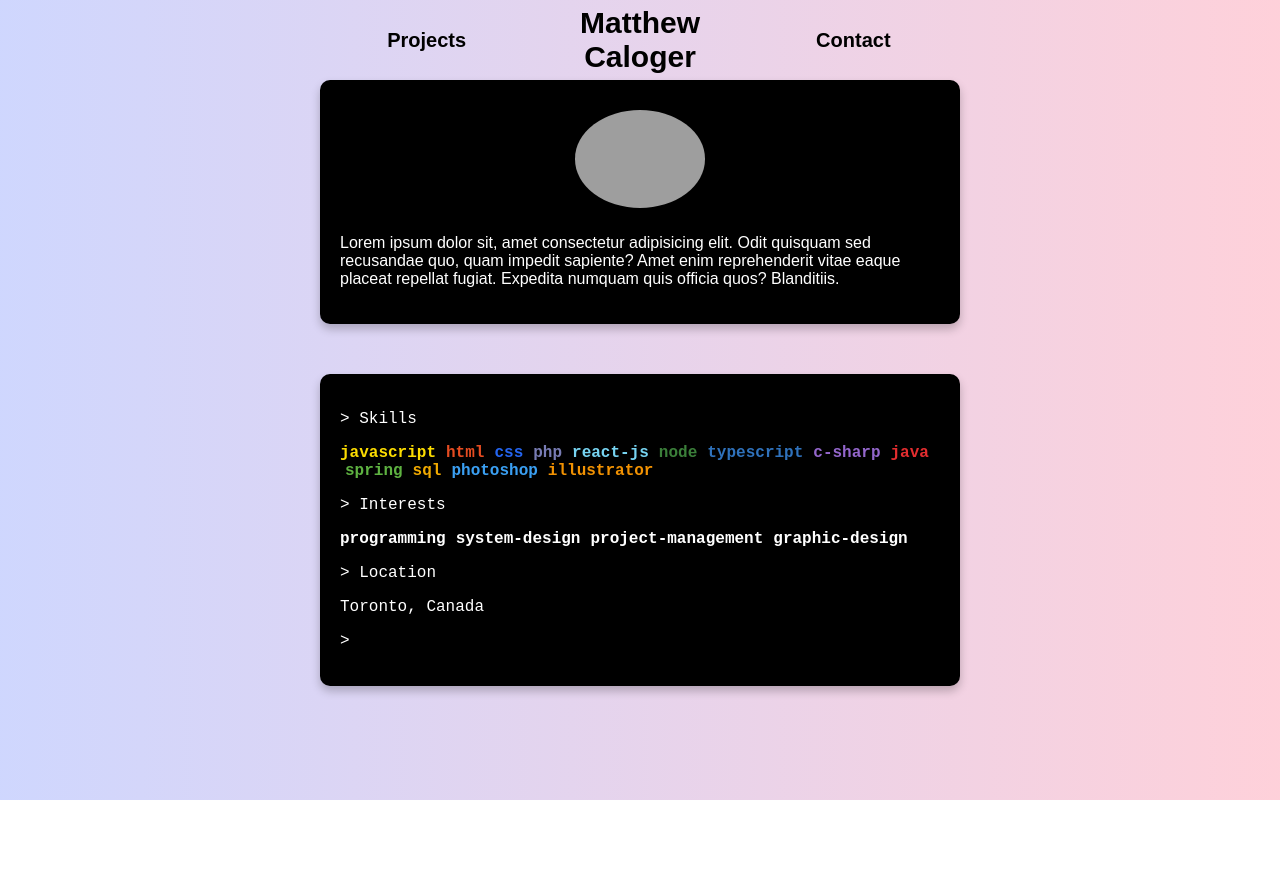
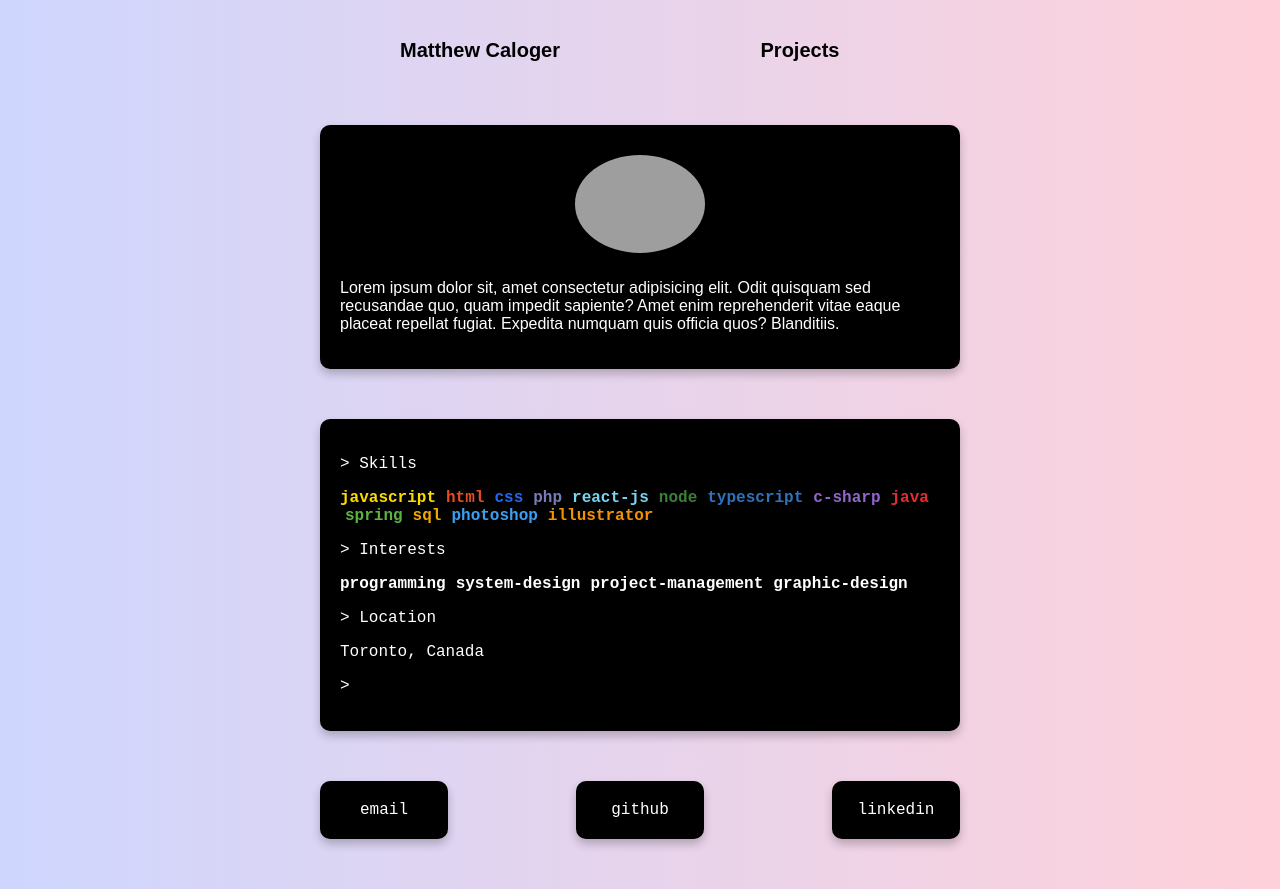
Before and after one commit to mattcaloger/Caloger.com, a React (Create React App) app in the folder calogercom/: page / in a window 1280 px wide. Before the commit the page ends 800 px from the top, so only its background shows below. Built offline with nearby package versions, Linux system fonts and the light colour scheme; grey boxes are pictures that could not be loaded.

Commit message:
Style and footer changes

```diff
--- a/calogercom/src/App.js
+++ b/calogercom/src/App.js
@@ -33,8 +33,10 @@ function App() {
 
         <AppRouter />
 
+          <Footer />
+      </Content>
 
-      </Content>
+
 
     </div>
   );
--- a/calogercom/src/Components/AboutBlurb/AboutBlurb.jsx
+++ b/calogercom/src/Components/AboutBlurb/AboutBlurb.jsx
@@ -5,7 +5,6 @@ import ProfilePicture from '../ProfilePicture/ProfilePicture'
 const AboutBlock = styled.div`
     display: flex;
     flex-direction: column;
-    margin-top: 10px;
     justify-content: center;
     align-items: center;
 
@@ -27,7 +26,6 @@ const BlurbCard = styled.div`
     width: 100%;
     border-radius: 10px;
     margin: auto;
-    margin-bottom: 50px;
     padding: 20px;
     user-select: none;
 
--- a/calogercom/src/Components/Footer/Footer.jsx
+++ b/calogercom/src/Components/Footer/Footer.jsx
@@ -17,25 +17,57 @@ const ResponsiveRow = styled.div`
 
 `
 
+const FooterContainer = styled.div`
+    margin-top: 25px;
+`
+
+const CenteredTerminalCardComponent = styled.div`
+            box-shadow: 0 0px 0px rgba(0, 0, 0, 0.16), 0 5px 10px rgba(0, 0, 0, 0.23);
+            font-family: monospace;
+            background: black;
+            backdrop-filter: blur(10px);
+            color: white;
+            width: 100%;
+            border-radius: 10px;
+            margin: auto;
+            margin-bottom: 50px;
+            padding: 20px;
+            user-select: none;
+            justify-content: center;
+            align-content: center;
+
+            &:hover {
+                color:black;
+                background: white;
+            }
+
+        `
+
 export default function Footer() {
     return (
-        <TerminalCard>
+        <FooterContainer>
             <ResponsiveRow>
                 <div>
-                    <TerminalButton>> email</TerminalButton>
+                    <CenteredTerminalCardComponent>email</CenteredTerminalCardComponent>
                 </div>
                 <div>
-                    <TerminalButton>> github</TerminalButton>
+
                 </div>
+                <div>
+                    <CenteredTerminalCardComponent>github</CenteredTerminalCardComponent>
+                </div>
+                <div>
 
+                </div>
                 <div>
-                    <TerminalButton>> linkedin</TerminalButton>
+                    <CenteredTerminalCardComponent>linkedin</CenteredTerminalCardComponent>
                 </div>
 
 
 
             </ResponsiveRow>
+        </FooterContainer>
 
-        </TerminalCard>
+
     )
 }
--- a/calogercom/src/Components/NavBar/NavBar.jsx
+++ b/calogercom/src/Components/NavBar/NavBar.jsx
@@ -9,9 +9,9 @@ const HeaderNav = styled.nav`
     color: black;
     display: flex;
     z-index: 1;
-    padding-top: 10px;
-    margin-top: 10px;
-    margin-bottom: 10px;
+
+    margin-top: 25px;
+    margin-bottom: 25px;
     font-weight: bold;
     transition: all .2s;
 
@@ -49,21 +49,15 @@ const HighlightedLink = styled.div`
 export default function NavBar() {
     return (
         <HeaderNav>
+            <NavItem>
+                    <Link to="/">Matthew Caloger</Link>
 
+                </NavItem>
             <NavItem>
                     <Link to="/projects">Projects</Link>
 
                 </NavItem>
 
-                <NavItem>
-                    <Link to="/"><HighlightedLink>Matthew Caloger</HighlightedLink></Link>
-
-                </NavItem>
-
-                <NavItem>
-                    <Link to="/contact">Contact</Link>
-
-                </NavItem>
 
 
         </HeaderNav>
--- a/calogercom/src/Components/Pages/HomePage/HomePage.jsx
+++ b/calogercom/src/Components/Pages/HomePage/HomePage.jsx
@@ -2,14 +2,25 @@ import React from 'react'
 import AboutBlurb from '../../AboutBlurb/AboutBlurb'
 import ProfilePicture from '../../ProfilePicture/ProfilePicture'
 import Terminal from '../../Terminal/Terminal'
+import styled from 'styled-components'
+
+const HomePageContainer = styled.div`
+    display: flex;
+    flex-direction: column;
+
+    &>* {
+        margin-top: 25px;
+        margin-bottom: 25px;
+    }
+`
 
 export default function HomePage() {
     return (
-        <div>
+        <HomePageContainer>
             <AboutBlurb />
             <Terminal />
 
 
-        </div>
+        </HomePageContainer>
     )
 }
--- a/calogercom/src/Components/Pages/ProjectsPage/ProjectsPage.jsx
+++ b/calogercom/src/Components/Pages/ProjectsPage/ProjectsPage.jsx
@@ -38,8 +38,8 @@ const ProjectsContainer = styled(motion.div)`
 
 
     &>* {
-        margin-top: 5px;
-        margin-bottom: 5px;
+        margin-top: 25px;
+        margin-bottom: 25px;
 
     }
 
--- a/calogercom/src/index.css
+++ b/calogercom/src/index.css
@@ -4,11 +4,14 @@
 
 body {
   margin: 0;
+  width: 100vw;
   font-family: 'Montserrat', sans-serif;
   -webkit-font-smoothing: antialiased;
   -moz-osx-font-smoothing: grayscale;
   background: linear-gradient(to right, #3f5efb40, #fc466b40);
   /* background: linear-gradient(to right, #43cea2, #185a9d); */
+
+  overflow-x: hidden;
 
   padding: 0px;
 
```
